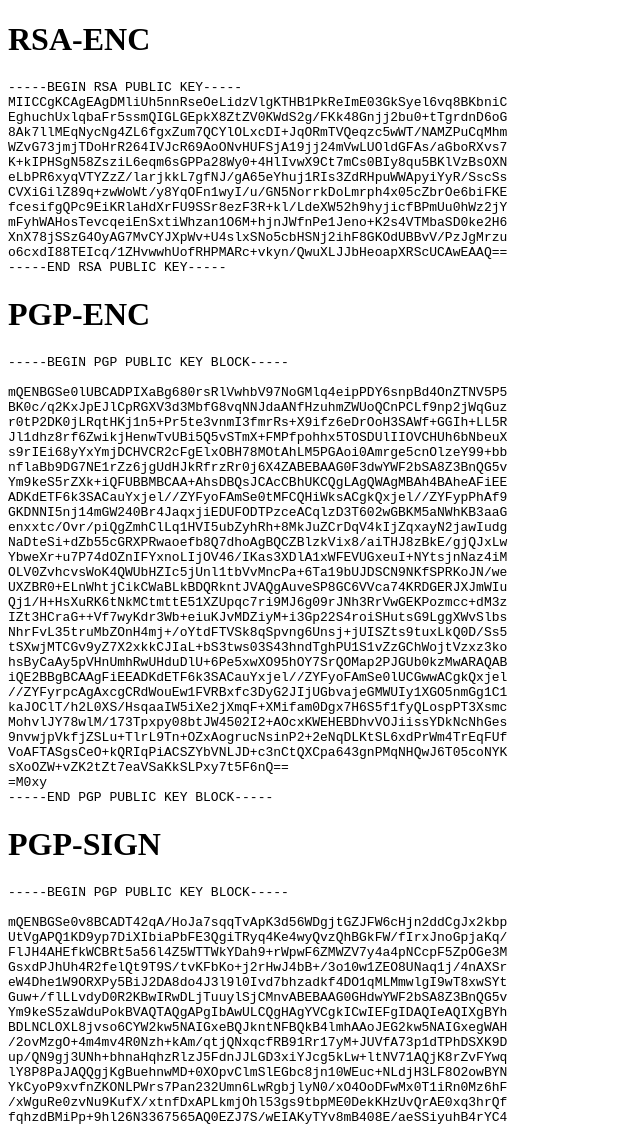
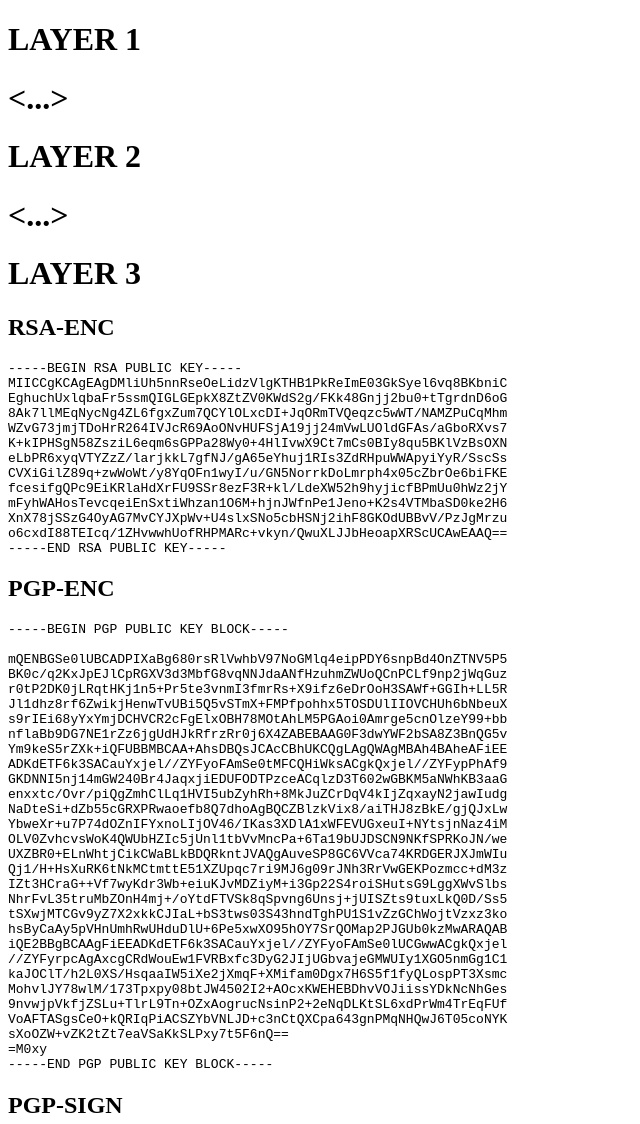
Before and after one commit to StevenIGuess/publickey, a plain HTML site: page index.html in a window 1280 px wide. Shown: the top 1124 px of the page, without its empty margins (0-640 px from the left). Drawn offline with Linux system fonts and the light colour scheme.

Commit message:
added layers

```diff
--- a/index.html
+++ b/index.html
@@ -1,6 +1,15 @@
 <!DOCTYPE html>
 <html>
-<h1>RSA-ENC</h1>
+<h1>LAYER 1<h1>
+<...>
+
+<h1>LAYER 2<h1>
+
+<...>
+
+<h1>LAYER 3<h1>
+
+<h2>RSA-ENC</h2>
 <pre>
 -----BEGIN RSA PUBLIC KEY-----
 MIICCgKCAgEAgDMliUh5nnRseOeLidzVlgKTHB1PkReImE03GkSyel6vq8BKbniC
@@ -16,7 +25,7 @@ XnX78jSSzG4OyAG7MvCYJXpWv+U4slxSNo5cbHSNj2ihF8GKOdUBBvV/PzJgMrzu
 o6cxdI88TEIcq/1ZHvwwhUofRHPMARc+vkyn/QwuXLJJbHeoapXRScUCAwEAAQ==
 -----END RSA PUBLIC KEY-----
 </pre>
-<h1>PGP-ENC</h1>
+<h2>PGP-ENC</h2>
 <pre>
 -----BEGIN PGP PUBLIC KEY BLOCK-----
 
@@ -49,7 +58,7 @@ sXoOZW+vZK2tZt7eaVSaKkSLPxy7t5F6nQ==
 =M0xy
 -----END PGP PUBLIC KEY BLOCK-----
 </pre>
-<h1>PGP-SIGN</h1>
+<h2>PGP-SIGN</h2>
 <pre>
 -----BEGIN PGP PUBLIC KEY BLOCK-----
 
```
